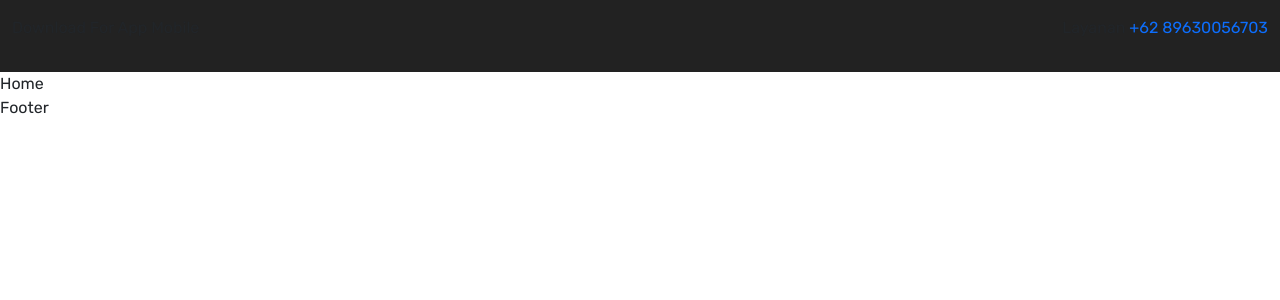
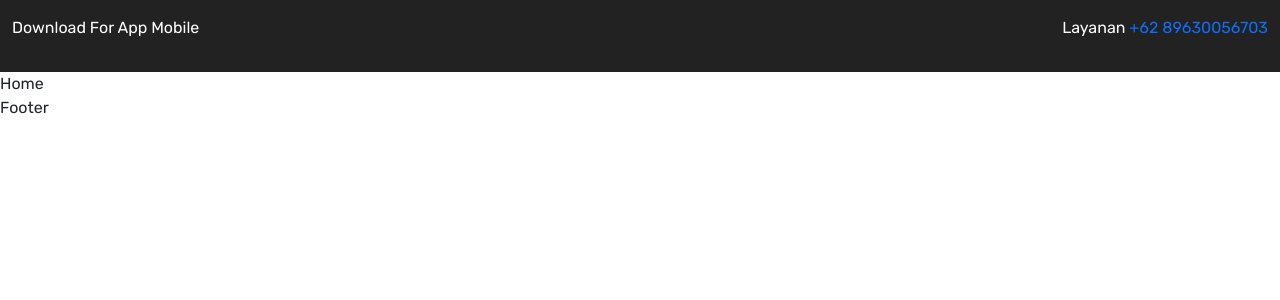
Before and after one commit to irfnmdlptra/E-commerce-From-React, a React (Create React App) app: page / in a window 1280 px wide. Shown: the top 300 px of the page. Built offline with nearby package versions, Linux system fonts and the light colour scheme.

Commit message:
bootstrap

```diff
--- a/src/App.js
+++ b/src/App.js
@@ -1,4 +1,5 @@
 import React from "react";
+// import 'bootstrap/dist/css/bootstrap.min.css';
 import  './App.css';
 import { BrowserRouter, Routes, Route } from "react-router-dom";
 import Layout from "./components/Layout";
--- a/src/components/Header.js
+++ b/src/components/Header.js
@@ -7,10 +7,10 @@ const Header = () => {
     <div className="container-xxl">
       <div className="row">
         <div className="col-lg-6">
-          <p>Download For App Mobile</p>
+          <p className="text-white">Download For App Mobile</p>
         </div>
         <div className="col-lg-6">
-          <p className="text-end">
+          <p className="text-end text-white">
             Layanan <a href="tel:+62 89630025703">+62 89630056703</a>
           </p>
         </div>
```
